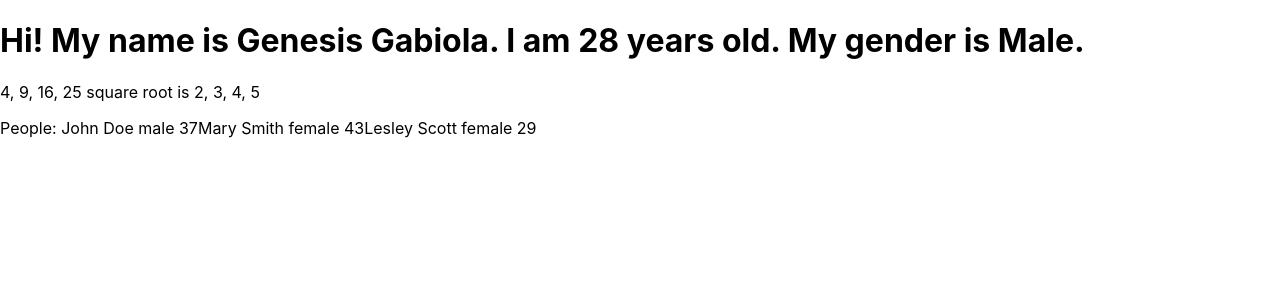
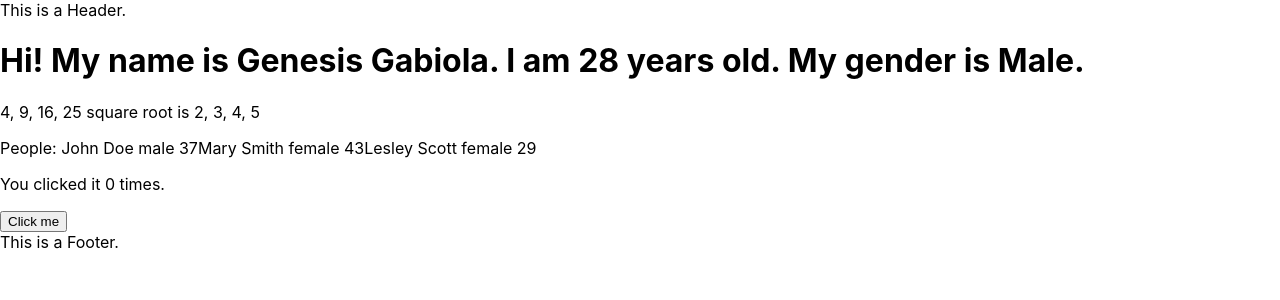
Before and after one commit to gbgabiola/kodego, a React (Create React App) app in the folder react-section/myapp/: page / in a window 1280 px wide. Shown: the top 300 px of the page. Built offline with nearby package versions, Linux system fonts and the light colour scheme.

Commit message:
Add header, footer components

```diff
--- a/react-section/myapp/src/App.js
+++ b/react-section/myapp/src/App.js
@@ -1,53 +1,15 @@
 import './App.css';
+import Header from './components/Header';
+import Main from './components/Main';
+import Footer from './components/Footer';
 
 function App() {
-  const firstName = 'Genesis';
-  const lastName = 'Gabiola';
-  const gender = 'Male';
-  const age = 28;
-
-  const numArray = [4, 9, 16, 25];
-
-  const people = [
-    {
-      firstName: 'John',
-      lastName: 'Doe',
-      gender: 'male',
-      age: 37,
-    },
-    {
-      firstName: 'Mary',
-      lastName: 'Smith',
-      gender: 'female',
-      age: 43,
-    },
-    {
-      firstName: 'Lesley',
-      lastName: 'Scott',
-      gender: 'female',
-      age: 29,
-    },
-  ];
-
   return (
-    <main>
-      <h1>
-        Hi! My name is {firstName} {lastName}. I am {age} years old. My gender
-        is {gender}.
-      </h1>
-      <p>
-        {numArray.join(', ')} square root is{' '}
-        {numArray.map(Math.sqrt).join(', ')}
-      </p>
-      <p>
-        People:{' '}
-        {people.map(person => (
-          <>
-            {person.firstName} {person.lastName} {person.gender} {person.age}
-          </>
-        ))}
-      </p>
-    </main>
+    <>
+      <Header />
+      <Main />
+      <Footer />
+    </>
   );
 }
 
--- /dev/null
+++ b/react-section/myapp/src/components/Footer.js
@@ -0,0 +1,5 @@
+const Footer = () => {
+  return <footer>This is a Footer.</footer>;
+};
+
+export default Footer;
--- /dev/null
+++ b/react-section/myapp/src/components/Header.js
@@ -0,0 +1,5 @@
+const Header = () => {
+  return <header>This is a Header.</header>;
+};
+
+export default Header;
--- /dev/null
+++ b/react-section/myapp/src/components/Main.js
@@ -0,0 +1,59 @@
+import React, { useState } from 'react';
+
+const Main = () => {
+  const firstName = 'Genesis';
+  const lastName = 'Gabiola';
+  const gender = 'Male';
+  const age = 28;
+
+  const numArray = [4, 9, 16, 25];
+
+  const people = [
+    {
+      firstName: 'John',
+      lastName: 'Doe',
+      gender: 'male',
+      age: 37,
+    },
+    {
+      firstName: 'Mary',
+      lastName: 'Smith',
+      gender: 'female',
+      age: 43,
+    },
+    {
+      firstName: 'Lesley',
+      lastName: 'Scott',
+      gender: 'female',
+      age: 29,
+    },
+  ];
+
+  const [count, setCount] = useState(0);
+
+  return (
+    <main>
+      <h1>
+        Hi! My name is {firstName} {lastName}. I am {age} years old. My gender
+        is {gender}.
+      </h1>
+      <p>
+        {numArray.join(', ')} square root is{' '}
+        {numArray.map(Math.sqrt).join(', ')}
+      </p>
+      <p>
+        People:{' '}
+        {people.map(person => (
+          <>
+            {person.firstName} {person.lastName} {person.gender} {person.age}
+          </>
+        ))}
+      </p>
+
+      <p>You clicked it {count} times.</p>
+      <button onClick={() => setCount(count + 1)}>Click me</button>
+    </main>
+  );
+};
+
+export default Main;
```
